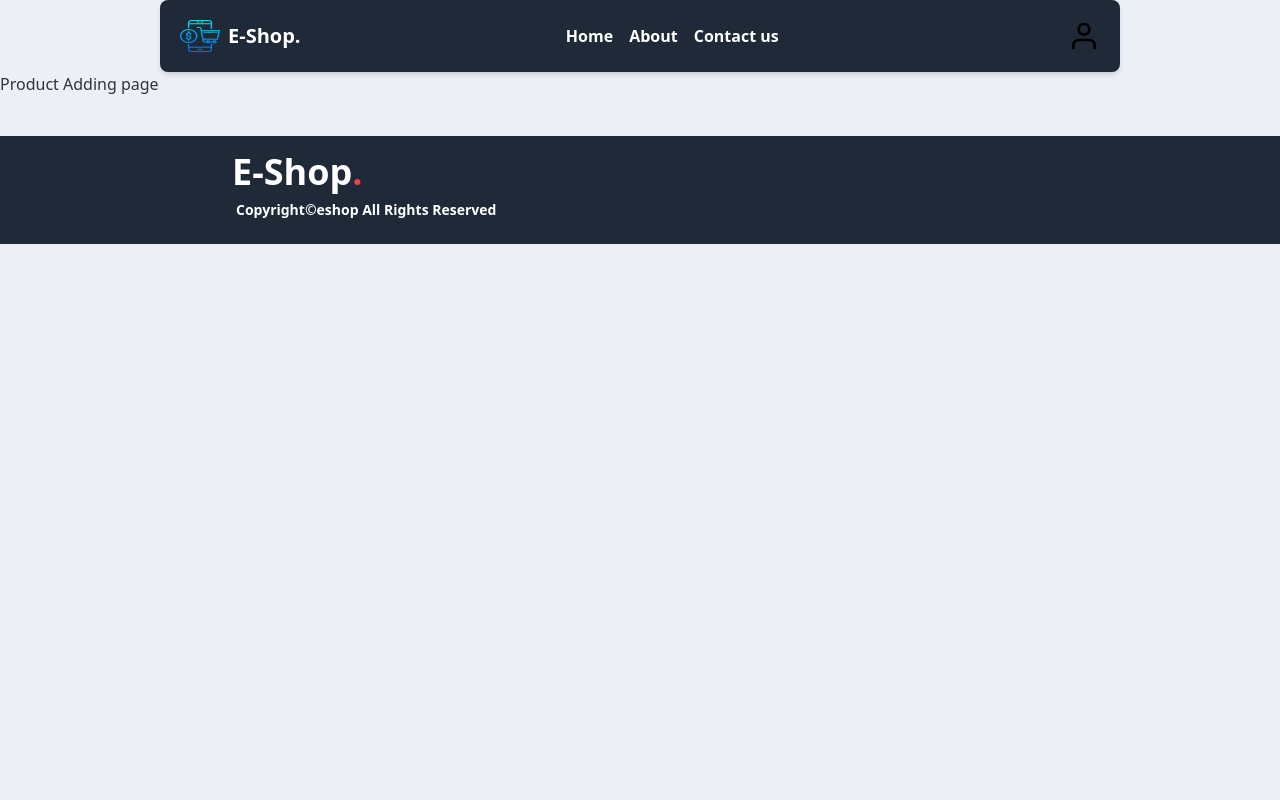
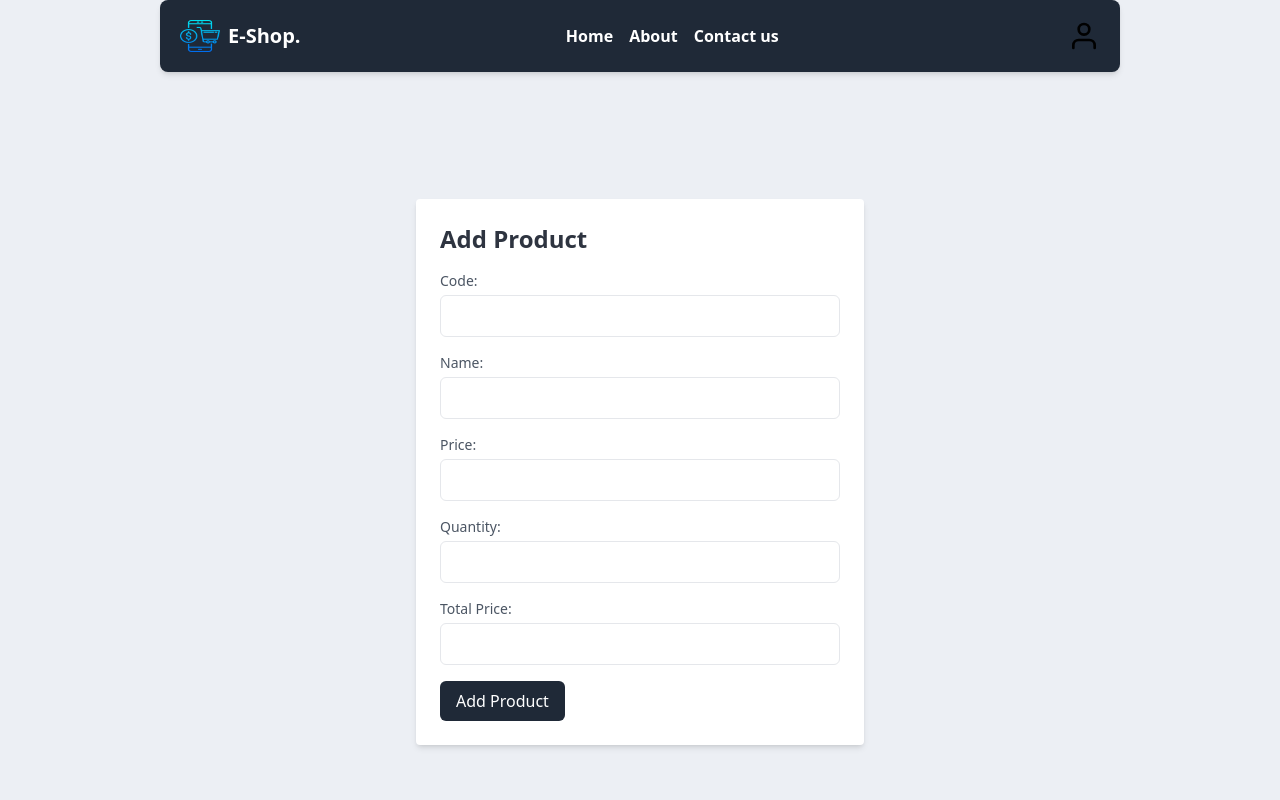
Before and after one commit to kik-ServerCoder/E-SHOP, a Next.js app in the folder frontend/: page /dashboard/product/addproduct in a window 1280 px wide. Shown: the top 800 px of the page. Built offline with nearby package versions, Linux system fonts and the light colour scheme.

Commit message:
added product creation page and dynamically updated the total price calculation

```diff
--- a/frontend/pages/custom/userdisplay.js
+++ b/frontend/pages/custom/userdisplay.js
@@ -21,7 +21,8 @@ const UserDisplay = () => {
     <div className="flex items-center">
       {loggedIn ? (
         <>
-          <span className="mr-2">{accountantName}</span>
+        <Link href="/dashboard/accountant/viewaccountant"><span className="mr-2">{accountantName}</span></Link>
+
           <Link href="/">
           <img src="/logo/userlogo.svg" alt="User Logo" className="w-8 h-8" />
             </Link>
--- a/frontend/pages/dashboard/ac_dashboard.js
+++ b/frontend/pages/dashboard/ac_dashboard.js
@@ -19,26 +19,33 @@ const ac_dashboard = () => {
           View Profile
         </div>
       </Link>
+      <Link href="./product/addproduct">
+        <div className=" bg-gray-200 text-gray-800 font-bold p-8 m-4 w-72 h-72 flex items-center justify-center hover:bg-gray-300">
+         Add Product
+        </div>
+      </Link>
+      <Link href="./product/allproducts">
+        <div className=" bg-gray-200 text-gray-800 font-bold p-8 m-4  w-72 h-72 flex items-center justify-center hover:bg-gray-300">
+          View All Products
+        </div>
+      </Link>
+      <Link href="./product/updateproduct">
+        <div className=" bg-gray-200 text-gray-800 font-bold p-8 m-4  w-72 h-72 flex items-center justify-center hover:bg-gray-300">
+          Update Product
+        </div>
+      </Link>
       <Link href="./product/addbuyprice">
-        <div className=" bg-gray-200 text-gray-800 font-bold p-8 m-4 w-48 h-36 flex items-center justify-center hover:bg-gray-300">
+        <div className=" bg-green-100 text-gray-800 font-bold p-8 m-4 w-48 h-36 flex items-center justify-center hover:bg-gray-300">
           Add Buy Price
         </div>
       </Link>
       <Link href="./product/addsellprice">
-        <div className=" bg-gray-200 text-gray-800 font-bold p-8 m-4 w-48 h-36 flex items-center justify-center hover:bg-gray-300">
+        <div className=" bg-red-100 text-gray-800 font-bold p-8 m-4 w-48 h-36 flex items-center justify-center hover:bg-gray-300">
           Add Sell Price
         </div>
       </Link>
-      <Link href="./product/allproducts">
-        <div className=" bg-gray-200 text-gray-800 font-bold p-8 m-4 w-48 h-36 flex items-center justify-center hover:bg-gray-300">
-          View All Products
-        </div>
-      </Link>
-      <Link href="./product/updateproduct">
-        <div className="dashboard-link bg-gray-200 text-gray-800 font-bold p-8 m-4 w-48 h-36 flex items-center justify-center hover:bg-gray-300">
-          Update Product
-        </div>
-      </Link>
+
+
     </div>
   );
 };
--- a/frontend/pages/dashboard/product/addproduct.js
+++ b/frontend/pages/dashboard/product/addproduct.js
@@ -1,21 +1,163 @@
-import React from "react";
-import Link from "next/link";
+import React, { useState } from 'react';
+import axios from 'axios';
+import { useRouter } from 'next/router';
 
-const addproduct =() =>{
-    return(<>
+const AddProductForm = () => {
+  const router = useRouter();
+  const [formData, setFormData] = useState({
+    prod_code: '',
+    prod_name: '',
+    prod_price: '',
+    prod_sku: '',
+    prod_totalPrice: '',
+  });
 
+  const [error, setError] = useState(null);
 
+  const handleChange = (e) => {
+    const { name, value } = e.target;
+    setFormData((prevData) => {
+      const newData = { ...prevData, [name]: value };
 
-    <div className="">
-       Product Adding page
-        </div>
+      if (name === 'prod_sku' || name === 'prod_price') {
+        calculateTotalPrice(newData);
+      }
 
+      return newData;
+    });
+  };
 
+  const calculateTotalPrice = (data) => {
+    const price = parseInt(data.prod_price) || 0;
+    const quantity = parseInt(data.prod_sku) || 0;
+    const totalPrice = price * quantity;
 
+    setFormData((prevData) => ({ ...prevData, prod_totalPrice: totalPrice.toFixed() }));
+  };
 
+  const handleSubmit = async (e) => {
+    e.preventDefault();
 
+    try {
+      const authToken = localStorage.getItem('authToken');
 
-    </>)
-}
+      if (!authToken) {
+        router.push("/");
+        return;
+      }
 
-export default addproduct;
+      const response = await axios.post(
+        'http://localhost:3000/product/addproduct',
+        JSON.stringify(formData),
+        {
+          headers: {
+            "Content-Type": "application/json",
+            Authorization: `Bearer ${authToken}`,
+          },
+        }
+      );
+
+      if (response.status === 201) {
+        router.push('/dashboard/product/allproducts');
+
+        setFormData({
+          prod_code: '',
+          prod_name: '',
+          prod_price: '',
+          prod_sku: '',
+          prod_totalPrice: '',
+        });
+      }
+    } catch (error) {
+      console.error('Error adding product:', error);
+      if (error.response && error.response.status === 500) {
+
+        setError('Product code must be unique.');
+      }
+if (error.response.status == 500){
+        setError (`Code must be unique`)
+       }
+      else if (error.response) {
+
+        setError(`Server Error: ${error.response.status}`);
+      } else if (error.request) {
+
+        setError('No response received from the server');
+      } else {
+
+        setError(`Error: ${error.message}`);
+      }
+    }
+  };
+
+  return (
+    <div className="flex items-center justify-center min-h-screen">
+      <div className="w-full max-w-md p-6 bg-white rounded shadow-md">
+        <h2 className="text-2xl font-bold mb-4">Add Product</h2>
+        <form onSubmit={handleSubmit}>
+        <div className="mb-4">
+            <label className="block text-sm font-medium text-gray-600">Code:</label>
+            <input
+              type="text"
+              name="prod_code"
+              value={formData.prod_code}
+              onChange={handleChange}
+              className="mt-1 p-2 w-full border rounded-md"
+            />
+          </div>
+          <div className="mb-4">
+            <label className="block text-sm font-medium text-gray-600">Name:</label>
+            <input
+              type="text"
+              name="prod_name"
+              value={formData.prod_name}
+              onChange={handleChange}
+              className="mt-1 p-2 w-full border rounded-md"
+            />
+          </div>
+          <div className="mb-4">
+            <label className="block text-sm font-medium text-gray-600">Price:</label>
+            <input
+              type="text"
+              name="prod_price"
+              value={formData.prod_price}
+              onChange={handleChange}
+              className="mt-1 p-2 w-full border rounded-md"
+            />
+          </div>
+          <div className="mb-4">
+            <label className="block text-sm font-medium text-gray-600">Quantity:</label>
+            <input
+              type="number"
+              name="prod_sku"
+              value={formData.prod_sku}
+              onChange={handleChange}
+              className="mt-1 p-2 w-full border rounded-md"
+            />
+          </div>
+          <div className="mb-4">
+            <label className="block text-sm font-medium text-gray-600">Total Price:</label>
+            <input
+              type="text"
+              name="prod_totalPrice"
+              value={formData.prod_totalPrice}
+              onChange={handleChange}
+              className="mt-1 p-2 w-full border rounded-md"
+            />
+          </div>
+
+          {error && <p className="text-red-500 mb-4">{error}</p>}
+
+          <button
+            type="submit"
+            className="bg-gray-800 text-white px-4 py-2 rounded-md hover:bg-gray-600"
+          >
+            Add Product
+          </button>
+        </form>
+      </div>
+    </div>
+  );
+};
+
+export default AddProductForm;
--- a/frontend/pages/welcome.js
+++ b/frontend/pages/welcome.js
@@ -34,7 +34,7 @@ const Welcome = () => {
           Manage Your daily product buy and sell
         </h1>
 
-          <a href="/dashboard/accountant/ac_dashboard"><p className=""> Let's go</p ></a>
+          <a href="/dashboard/ac_dashboard"><p className=""> Let's go</p ></a>
 
       </>
     </>;
```
Also changed, not shown: 1 other file (tests, documents, lock files or other folders).
